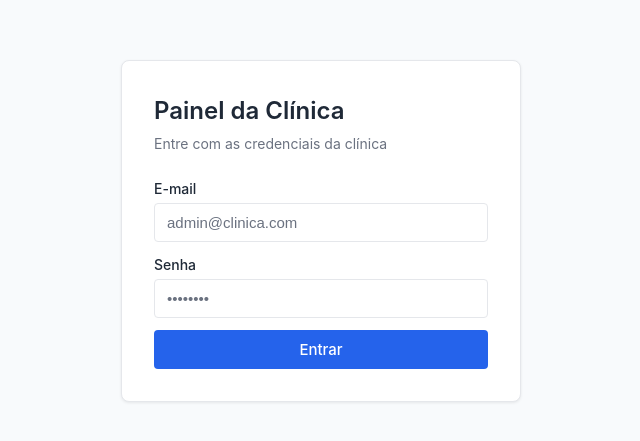
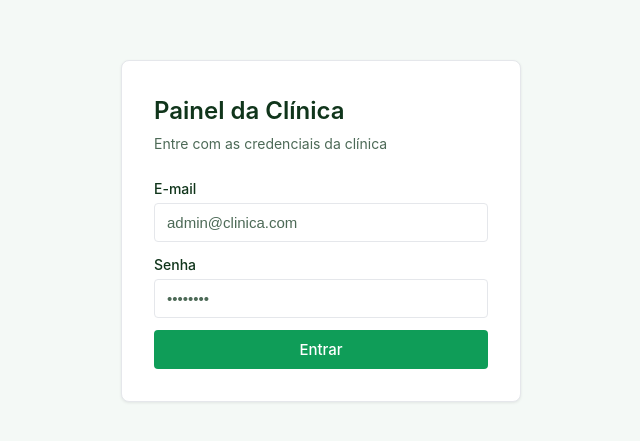
Before and after one commit to Joxxxua/vsfront, a React (Vite) app: page /login in a window 1280 px wide. Shown: the part 169-610 px from the top of the page, without its empty margins (319-959 px from the left). Built offline with nearby package versions, Linux system fonts and the light colour scheme.

Commit message:
feat: add

```diff
--- a/src/index.css
+++ b/src/index.css
@@ -8,13 +8,13 @@
   text-rendering: optimizeLegibility;
   -webkit-font-smoothing: antialiased;
   -moz-osx-font-smoothing: grayscale;
-  --color-primary: #2563eb;
-  --color-primary-dark: #1d4ed8;
-  --color-primary-light: #eff6ff;
+  --color-primary: #0f9d58;
+  --color-primary-dark: #0b7a43;
+  --color-primary-light: #dcfce7;
   --color-surface: #ffffff;
-  --color-surface-muted: #f8fafc;
-  --color-text: #1f2937;
-  --color-text-muted: #6b7280;
+  --color-surface-muted: #f4f9f6;
+  --color-text: #10351b;
+  --color-text-muted: #4d6a57;
   --border-color: #e5e7eb;
   --shadow-sm: 0 1px 2px rgba(0, 0, 0, 0.05);
   --shadow-md: 0 1px 3px rgba(0, 0, 0, 0.08);
--- a/src/pages/AgendamentosPage.css
+++ b/src/pages/AgendamentosPage.css
@@ -346,6 +346,15 @@
   opacity: 0.9;
 }
 
+.btn-realizar {
+  background: var(--color-primary-dark);
+  color: #fff;
+}
+
+.btn-realizar:hover:not(:disabled) {
+  opacity: 0.9;
+}
+
 .btn-cancelar {
   background: var(--color-surface);
   color: #b91c1c;
--- a/src/pages/AgendamentosPage.tsx
+++ b/src/pages/AgendamentosPage.tsx
@@ -1,5 +1,5 @@
 import { useState, useEffect } from 'react'
-import { listarAgendamentos, confirmarAgendamento, cancelarAgendamento } from '../services/agendamentos'
+import { listarAgendamentos, confirmarAgendamento, cancelarAgendamento, realizarAgendamento } from '../services/agendamentos'
 import type {
   Agendamento,
   StatusAgendamento,
@@ -190,9 +190,31 @@ export function AgendamentosPage() {
     }
   }
 
+  async function handleRealizar(id: string) {
+    setActionLoading(id)
+    setError('')
+    setSuccess('')
+    try {
+      await realizarAgendamento(id)
+      setSuccess('Agendamento marcado como realizado.')
+      await reloadList()
+    } catch (err) {
+      setError(
+        getApiErrorMessage(err, 'Erro inesperado. Tente novamente.', {
+          forbidden: 'Você não tem permissão para este recurso.',
+          validation: 'Só é possível marcar como realizado após a data do agendamento.',
+        })
+      )
+    } finally {
+      setActionLoading(null)
+    }
+  }
+
   const podeConfirmar = (status: StatusAgendamento) => status === 'AGENDADO'
   const podeCancelar = (status: StatusAgendamento) =>
     status === 'AGENDADO' || status === 'CONFIRMADO'
+  const podeRealizar = (status: StatusAgendamento, data: string) =>
+    status === 'CONFIRMADO' && new Date(data) <= new Date()
 
   const proximoAgendamento = agendamentos
     .slice()
@@ -318,7 +340,7 @@ export function AgendamentosPage() {
                   <strong>{formatTipo(agendamento.tipo)}</strong>
                 </div>
               </div>
-              {(podeConfirmar(agendamento.status) || podeCancelar(agendamento.status)) && (
+              {(podeConfirmar(agendamento.status) || podeCancelar(agendamento.status) || podeRealizar(agendamento.status, agendamento.data)) && (
                 <footer className="agendamento-card-footer">
                   {podeConfirmar(agendamento.status) && (
                     <button
@@ -328,6 +350,16 @@ export function AgendamentosPage() {
                       disabled={actionLoading !== null}
                     >
                       {actionLoading === agendamento.id ? 'Confirmando…' : 'Confirmar'}
+                    </button>
+                  )}
+                  {podeRealizar(agendamento.status, agendamento.data) && (
+                    <button
+                      type="button"
+                      className="btn-realizar"
+                      onClick={() => handleRealizar(agendamento.id)}
+                      disabled={actionLoading !== null}
+                    >
+                      {actionLoading === agendamento.id ? 'Realizando…' : 'Realizar'}
                     </button>
                   )}
                   {podeCancelar(agendamento.status) && (
--- a/src/services/agendamentos.ts
+++ b/src/services/agendamentos.ts
@@ -31,3 +31,7 @@ export async function confirmarAgendamento(id: string): Promise<Agendamento> {
 export async function cancelarAgendamento(id: string): Promise<Agendamento> {
   return api.patch<Agendamento>(`/agendamento/${id}/cancelar`, {})
 }
+
+export async function realizarAgendamento(id: string): Promise<Agendamento> {
+  return api.patch<Agendamento>(`/agendamento/${id}/realizar`, {})
+}
```
